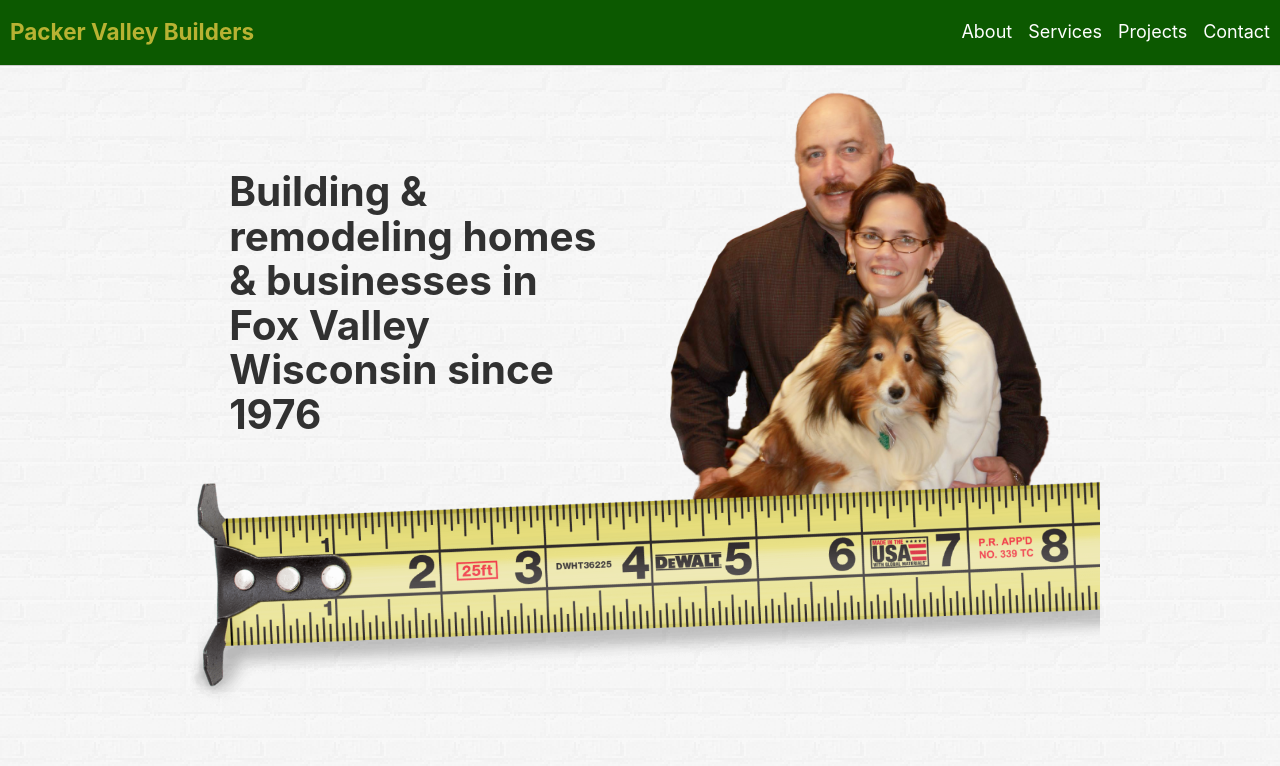
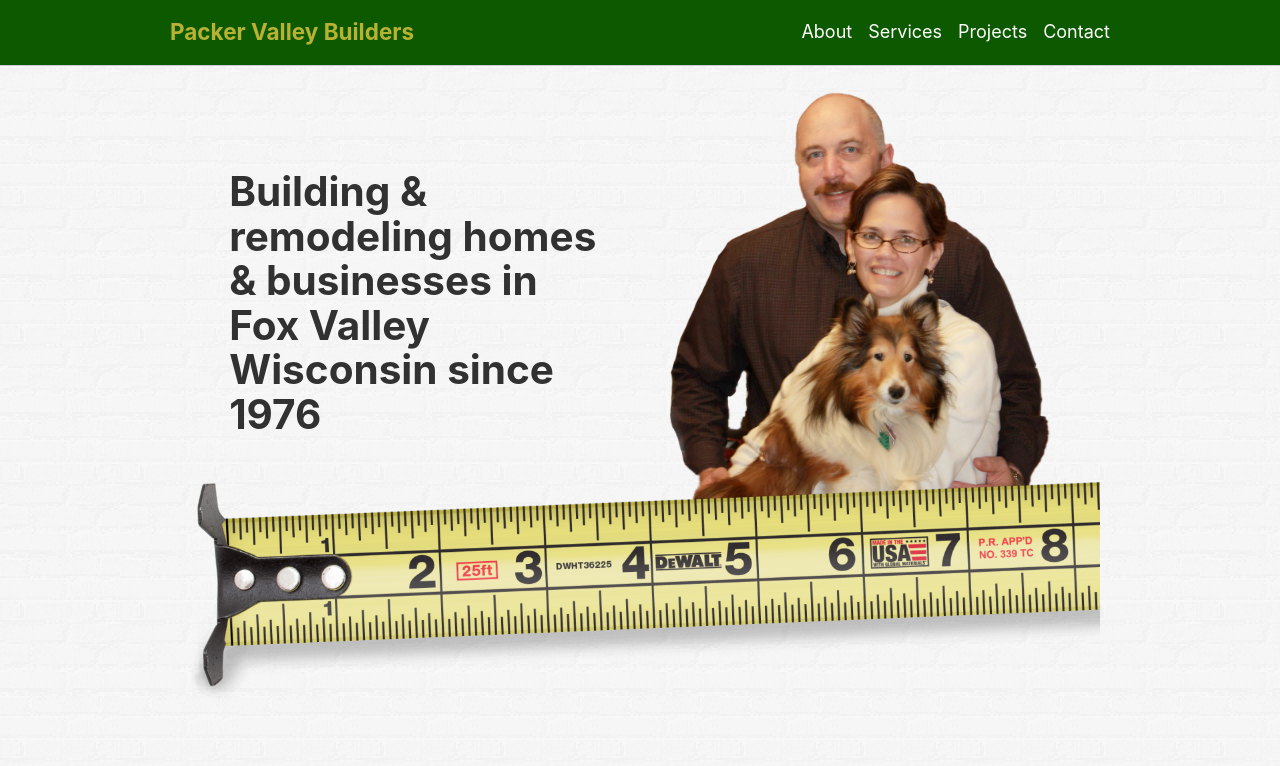
Before and after one commit to justinfriebel/packer-valley-builders, a Gatsby site: page / in a window 1280 px wide. Shown: the top 766 px of the page. Built offline with nearby package versions, Linux system fonts and the light colour scheme; Gatsby itself is replaced by a stand-in of ours.

Commit message:
Fix header.

```diff
--- a/src/components/header.js
+++ b/src/components/header.js
@@ -3,6 +3,7 @@ import Link from "gatsby-link"
 import styled from "styled-components"
 
 const Header = ({ siteTitle }) => (
+  <HeaderContainer>
     <StyledHeader>
       <StyledLogo to="/">{siteTitle}</StyledLogo>
       <StyledNav>
@@ -14,15 +15,21 @@ const Header = ({ siteTitle }) => (
         </StyledMenuItemsWrapper>
       </StyledNav>
     </StyledHeader>
+  </HeaderContainer>
 )
 
-const StyledHeader = styled.header`
+const HeaderContainer = styled.header`
+  background-color: #0c5900;
+  border-bottom: 1px solid #ccc;
+`
+
+const StyledHeader = styled.div`
   display: flex;
   align-items: center;
-  width: 100%;
+  max-width: 100%;
   padding: 20px 10px;
-  border-bottom: 1px solid #ccc;
-  background-color: #0c5900;
+  max-width: 960px;
+  margin: 0 auto;
 `
 
 const StyledLogo = styled(Link)`
```
Lines whose indentation alone changed are shown as unchanged.
